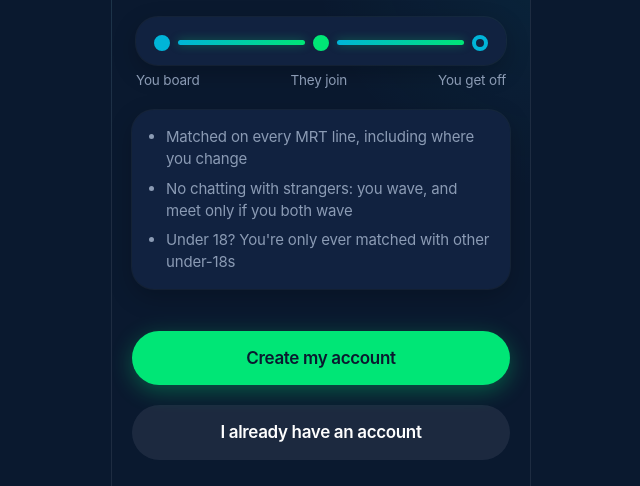
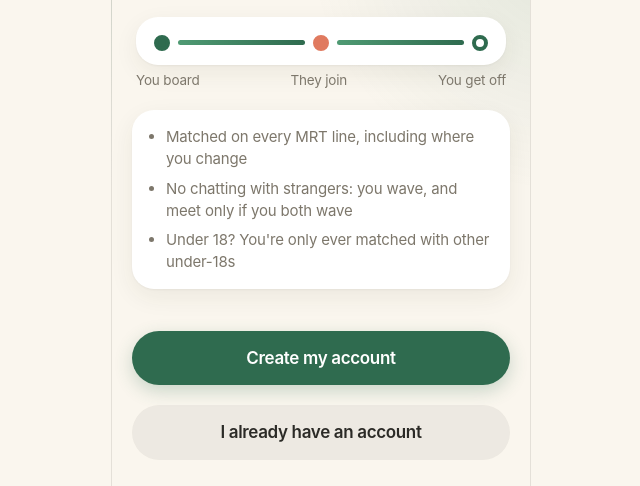
Before and after one commit to dg2stn5mgd-hub/app-idea, a plain HTML site: page prototype/new-user.html in a window 1280 px wide. Shown: the part 314-800 px from the top of the page, without its empty margins (319-959 px from the left). Drawn offline with Linux system fonts and the light colour scheme.

Commit message:
Warmer, organic look: Forest & cream
Cream background, white cards, forest green for buttons and routes, soft terracotta
for destinations, warm text and shadows, OneMap's standard map, and a forest icon.

Co-Authored-By: Claude Opus 5.5 <noreply@anthropic.com>
Claude-Session: https://claude.ai/code/session_01Ddbwa5nyKRvzjJrp9iwvZX

```diff
--- a/prototype/new-user.html
+++ b/prototype/new-user.html
@@ -5,18 +5,18 @@
 <meta name="viewport" content="width=device-width,initial-scale=1,viewport-fit=cover">
 <title>Carriage Sign-up</title>
 <meta name="description" content="Meet people on your daily train or bus ride.">
-<meta name="theme-color" content="#0a192f">
+<meta name="theme-color" content="#faf6ee">
 <meta name="mobile-web-app-capable" content="yes">
 <meta name="apple-mobile-web-app-capable" content="yes">
 <meta name="apple-mobile-web-app-title" content="Carriage">
-<meta name="apple-mobile-web-app-status-bar-style" content="black-translucent">
+<meta name="apple-mobile-web-app-status-bar-style" content="default">
 <link rel="manifest" href="/manifest.webmanifest">
 <link rel="apple-touch-icon" href="/icons/apple-touch-icon.png">
 <link rel="icon" type="image/png" href="/icons/icon-192.png">
 <link rel="stylesheet" href="/vendor/leaflet/leaflet.css">
 <script src="/vendor/leaflet/leaflet.js"></script>
 <style>
-:root { color-scheme: dark; padding-top: env(safe-area-inset-top, 0px); padding-bottom: env(safe-area-inset-bottom, 0px); }
+:root { color-scheme: light; padding-top: env(safe-area-inset-top, 0px); padding-bottom: env(safe-area-inset-bottom, 0px); }
 body { margin: 0; font: 14px/1.4 system-ui, -apple-system, "Segoe UI", sans-serif; }
 img { max-width: 100%; }
 [hidden] { display: none !important; }
@@ -28,46 +28,49 @@ img { max-width: 100%; }
 <link rel="preconnect" href="https://fonts.googleapis.com">
 <link rel="stylesheet" href="https://fonts.googleapis.com/css2?family=Inter:wght@400;500;600;700&display=swap">
 <style>
-/* Design: "Trust & Transit Green". Deep navy for backgrounds and bars, mint for active routes, badges and the
-   main buttons, white and cool grey text. Rounded cards, frosted "liquid glass" for things that float over content
-   (tab bar, map buttons, navigation panels, toasts); the MRT line and bus colours are the only other colours. */
+/* Design: "Forest & cream". Warm and organic: a cream background, white cards, deep forest green for the main
+   buttons and active routes, a touch of soft terracotta, and warm brown-black text. Rounded cards, frosted
+   "liquid glass" for things that float over content (tab bar, map buttons, navigation panels, toasts); the MRT
+   line and bus colours are the only other colours. */
 :root {
-  --bg: #0a192f;                           /* deep navy */
-  --surface: #112240;                      /* cards: a step lighter */
-  --surface-2: #172a4b;
-  --fill: rgba(203, 213, 225, .09);        /* tinted controls */
-  --fg: #ffffff;
-  --text: #cbd5e1;                         /* body text: soft cool grey */
-  --muted: #8b9bb4;
-  --line: rgba(203, 213, 225, .1);
-  --accent: #00e676;                       /* vibrant mint */
-  --accent-soft: rgba(0, 230, 118, .14);
-  --on-accent: #0a192f;
-  --match: #00e676;
-  --match-fill: #00e676;
-  --match-soft: rgba(0, 230, 118, .13);
-  --teal: #00b4d8;
-  --warn-soft: rgba(255, 184, 0, .14);
-  --warn-fg: #ffc94d;
-  --danger: #ff5c6c;
-  --map: #0f2242;
-  --map-edge: #1e3a60;
-  --water: #071426;
-  --glass: rgba(17, 34, 64, .62);
-  --glass-strong: rgba(17, 34, 64, .86);
-  --glass-edge: rgba(203, 213, 225, .12);
-  --glass-dark: rgba(6, 16, 32, .82);
-  --shadow: 0 0 0 1px rgba(203, 213, 225, .06), 0 8px 24px rgba(0, 0, 0, .22);
-  --shadow-float: 0 14px 38px rgba(0, 0, 0, .45), 0 0 0 1px rgba(203, 213, 225, .05);
-  --glow: 0 6px 22px rgba(0, 230, 118, .32);
-  --avatar: linear-gradient(160deg, #2c4c7c, #1a3359);
+  --bg: #faf6ee;                           /* warm cream */
+  --surface: #ffffff;
+  --surface-2: #f3ede2;                    /* sand, for things inside cards */
+  --fill: rgba(43, 42, 38, .06);           /* tinted controls */
+  --fg: #2b2a26;                           /* headings: brown-black */
+  --text: #3d3b35;
+  --muted: #7d776b;                        /* warm grey */
+  --line: rgba(43, 42, 38, .1);
+  --accent: #2f6b4f;                       /* forest green */
+  --accent-soft: rgba(47, 107, 79, .12);
+  --accent-light: #4f9a73;                 /* for gradients */
+  --on-accent: #ffffff;
+  --match: #2f6b4f;
+  --match-fill: #2f6b4f;
+  --match-soft: rgba(47, 107, 79, .12);
+  --accent-2: #e07a5f;                     /* soft terracotta */
+  --warn-soft: rgba(217, 164, 65, .16);
+  --warn-fg: #8a5a12;
+  --danger: #d64545;
+  --map: #efe9dd;
+  --map-edge: #d8cfbd;
+  --water: #d4e4e0;
+  --glass: rgba(255, 252, 246, .72);
+  --glass-strong: rgba(255, 252, 246, .9);
+  --glass-edge: rgba(255, 255, 255, .85);
+  --glass-dark: rgba(43, 42, 38, .86);
+  --halo: rgba(224, 122, 95, .1);          /* warm light at the top of each screen */
+  --shadow: 0 1px 2px rgba(60, 50, 30, .05), 0 8px 24px rgba(60, 50, 30, .07);
+  --shadow-float: 0 12px 32px rgba(60, 50, 30, .15), 0 2px 6px rgba(60, 50, 30, .06);
+  --glow: 0 6px 18px rgba(47, 107, 79, .24);
+  --avatar: linear-gradient(160deg, #cbb998, #a8967a);
   --radius: 22px;
   --spring: cubic-bezier(.3, 1.25, .5, 1);
   --ease: cubic-bezier(.2, .8, .2, 1);
   --font-display: -apple-system, BlinkMacSystemFont, "SF Pro Display", "Inter", "Segoe UI", Roboto, sans-serif;
   --font-body: -apple-system, BlinkMacSystemFont, "SF Pro Text", "Inter", "Segoe UI", Roboto, sans-serif;
   --font-mono: ui-monospace, "SF Mono", Menlo, Consolas, monospace;
-  color-scheme: dark;
+  color-scheme: light;
 }
 * { box-sizing: border-box; -webkit-tap-highlight-color: transparent; }
 body {
@@ -80,7 +83,7 @@ body {
 }
 .phone {
   max-width: 420px; margin: 0 auto;
-  background: radial-gradient(120% 420px at 50% -120px, rgba(0, 230, 118, .13), transparent 70%), radial-gradient(90% 360px at 110% 30%, rgba(0, 180, 216, .08), transparent 70%), var(--bg);
+  background: radial-gradient(120% 420px at 50% -120px, var(--halo), transparent 70%), radial-gradient(90% 360px at 110% 30%, var(--match-soft), transparent 70%), var(--bg);
   border: 1px solid var(--line); border-radius: 32px; overflow: clip;
   display: flex; flex-direction: column;
   /* Reaches the bottom of the screen; the tab bar floats there (see .tabbar) */
@@ -101,6 +104,7 @@ body {
 .dots span.on { background: var(--accent); }
 main { padding: 12px 20px 26px; display: flex; flex-direction: column; gap: 20px; flex: 1; }
 b, strong { color: var(--fg); }
+.nav-top b, .toast b, .update-bar b, .btn b { color: inherit; }
 h1, h2, h3 { color: var(--fg); font-family: var(--font-display); text-wrap: balance; margin: 0; letter-spacing: -0.025em; font-weight: 700; }
 h1 { font-size: 34px; line-height: 1.08; }
 h2 { font-size: 28px; line-height: 1.12; }
@@ -169,7 +173,7 @@ button:focus-visible, select:focus-visible, input:focus-visible, .chip:focus-vis
 /* Segmented control, like iOS */
 .seg { display: grid; grid-template-columns: 1fr 1fr; gap: 2px; background: var(--fill); padding: 3px; border-radius: 12px; }
 .seg button { font: inherit; font-size: 15px; font-weight: 500; border: 0; border-radius: 9px; padding: 9px; background: transparent; color: var(--fg); cursor: pointer; }
-.seg button[aria-pressed="true"] { background: var(--surface-2); color: var(--accent); font-weight: 600; box-shadow: 0 3px 10px rgba(0,0,0,.3), inset 0 0 0 1px rgba(0,230,118,.25); }
+.seg button[aria-pressed="true"] { background: var(--surface); color: var(--accent); font-weight: 600; box-shadow: 0 3px 8px rgba(60,50,30,.12), 0 1px 1px rgba(60,50,30,.05); }
 .seg.three { grid-template-columns: repeat(3, 1fr); }
 .rating { display: grid; grid-template-columns: 1fr 1fr; gap: 10px; }
 .rating button { font: inherit; font-weight: 600; padding: 16px 10px; border-radius: 18px; border: 0; background: var(--surface); color: var(--fg); cursor: pointer; box-shadow: var(--shadow); }
@@ -183,7 +187,7 @@ button:focus-visible, select:focus-visible, input:focus-visible, .chip:focus-vis
 .card.faded { opacity: 0.7; }
 .actions { flex-wrap: wrap; }
 .brand { display: flex; align-items: center; gap: 10px; font-family: var(--font-display); font-size: 20px; letter-spacing: -0.02em; }
-.logo { width: 32px; height: 32px; border-radius: 9px; background: linear-gradient(150deg, var(--accent), var(--teal)); color: var(--on-accent); display: grid; place-items: center; font-weight: 700; box-shadow: 0 2px 6px rgba(0,0,0,.18); }
+.logo { width: 32px; height: 32px; border-radius: 9px; background: linear-gradient(150deg, var(--accent-light), var(--accent)); color: var(--on-accent); display: grid; place-items: center; font-weight: 700; box-shadow: 0 2px 6px rgba(0,0,0,.18); }
 .search { display: flex; align-items: center; gap: 10px; background: var(--surface); border-radius: var(--radius); padding: 14px; box-shadow: var(--shadow); }
 .search .place-btn { box-shadow: none; background: var(--fill); }
 .search-fields { flex: 1; min-width: 0; display: flex; flex-direction: column; gap: 10px; }
@@ -195,9 +199,9 @@ button:focus-visible, select:focus-visible, input:focus-visible, .chip:focus-vis
 .land { fill: var(--map); stroke: var(--map-edge); stroke-width: 1; vector-effect: non-scaling-stroke; }
 .net { fill: none; stroke-width: 2.5; opacity: 0.3; stroke-linejoin: round; vector-effect: non-scaling-stroke; }
 .net-dot { fill: var(--map-edge); }
-.ride { fill: none; filter: drop-shadow(0 0 4px rgba(255, 255, 255, .25)); stroke-width: 6; stroke-linecap: round; stroke-linejoin: round; vector-effect: non-scaling-stroke; }
+.ride { fill: none; stroke-width: 6; stroke-linecap: round; stroke-linejoin: round; vector-effect: non-scaling-stroke; }
 .dot-fill { fill: #ffffff; }
-.dot-end { fill: var(--accent); stroke: #ffffff; }
+.dot-end { fill: var(--accent-2); stroke: #ffffff; }
 .map-label { font-family: var(--font-body); font-weight: 700; fill: var(--fg); paint-order: stroke; stroke: var(--map); stroke-linejoin: round; }
 .map-place { font-family: var(--font-body); font-weight: 500; fill: var(--muted); paint-order: stroke; stroke: var(--map); stroke-linejoin: round; }
 /* Liquid glass: frosted, a bright top edge, floating above what's underneath */
@@ -246,7 +250,7 @@ section.list > div { display: flex; flex-direction: column; gap: 2px; }
 .me-row > .muted { white-space: nowrap; }
 .top-gap { height: 8px; }
 .avatar.big { width: 64px; height: 64px; font-size: 24px; }
-.avatar.huge { width: 96px; height: 96px; font-size: 34px; background: linear-gradient(150deg, var(--accent), var(--teal)); color: var(--on-accent); box-shadow: 0 10px 30px rgba(0,230,118,.3); }
+.avatar.huge { width: 96px; height: 96px; font-size: 34px; background: linear-gradient(150deg, var(--accent-light), var(--accent)); color: var(--on-accent); box-shadow: 0 10px 28px rgba(47,107,79,.28); }
 /* Me tab: a centred profile, a strip of numbers, and grouped rows like Settings */
 .profile { display: flex; flex-direction: column; align-items: center; gap: 6px; text-align: center; padding-top: 6px; }
 .profile h2 { margin-top: 8px; }
@@ -333,7 +337,7 @@ img.avatar { object-fit: cover; }
 .lmap .leaflet-bar a:hover { background: var(--fill); }
 .map-pin { border-radius: 50%; border: 3px solid #fff; box-shadow: 0 2px 6px rgba(0,0,0,.3); }
 .map-pin.start { background: var(--accent); }
-.map-pin.end { background: var(--accent); }
+.map-pin.end { background: var(--accent-2); }
 .leaflet-tooltip { background: var(--surface); color: var(--fg); border: 1px solid var(--glass-edge); border-radius: 10px; box-shadow: var(--shadow-float); }
 .leaflet-tooltip-top::before { border-top-color: var(--surface); }
 .leaflet-tooltip-right::before { border-right-color: var(--surface); }
@@ -383,9 +387,9 @@ a.back.link.center { display: block; text-align: center; font-size: 15px; }
 .me-wrap { pointer-events: none; }
 .me-dot { position: relative; width: 64px; height: 64px; }
 .me-beam { position: absolute; inset: 0; border-radius: 50%; opacity: 0; transition: transform .25s;
-  background: conic-gradient(from -28deg, rgba(0,230,118,.55), rgba(0,230,118,.05) 56deg, transparent 56deg);
+  background: conic-gradient(from -28deg, rgba(47,107,79,.55), rgba(47,107,79,.05) 56deg, transparent 56deg);
   -webkit-mask: radial-gradient(circle, #000 0 68%, transparent 70%); mask: radial-gradient(circle, #000 0 68%, transparent 70%); }
-.me-core { position: absolute; left: 50%; top: 50%; width: 20px; height: 20px; margin: -10px; border-radius: 50%; background: var(--accent); border: 3px solid #fff; box-shadow: 0 0 0 6px rgba(0,230,118,.22), 0 1px 6px rgba(0,0,0,.35); }
+.me-core { position: absolute; left: 50%; top: 50%; width: 20px; height: 20px; margin: -10px; border-radius: 50%; background: var(--accent); border: 3px solid #fff; box-shadow: 0 0 0 6px rgba(47,107,79,.2), 0 1px 6px rgba(0,0,0,.35); }
 .map-locate { width: 36px; height: 36px; border-radius: 50%; border: 1px solid var(--glass-edge); background: var(--glass); color: var(--accent); display: grid; place-items: center; cursor: pointer; box-shadow: var(--shadow-float); }
 .map-locate svg { width: 16px; height: 16px; fill: currentColor; }
 /* Chats, like Messages */
@@ -406,7 +410,7 @@ a.back.link.center { display: block; text-align: center; font-size: 15px; }
 .chat-row.unread .chat-preview { color: var(--fg); }
 .chat-row.unread .chat-time { color: var(--accent); font-weight: 600; }
 .unread-badge { flex: none; min-width: 22px; height: 22px; padding: 0 6px; border-radius: 11px; background: var(--accent); color: var(--on-accent); font-size: 12.5px; font-weight: 600; display: grid; place-items: center; }
-.ticks { color: rgba(10,25,47,.65); font-size: 12px; letter-spacing: -2px; }
+.ticks { color: rgba(255,255,255,.75); font-size: 12px; letter-spacing: -2px; }
 .chat-head { position: sticky; top: env(safe-area-inset-top, 0px); z-index: 4; display: flex; align-items: center; gap: 10px; padding: 10px 16px; background: var(--glass-strong); border-bottom: 1px solid var(--line); }
 .chat-head h2 { font-size: 18px; letter-spacing: -0.02em; }
 .chat-head .avatar { width: 40px; height: 40px; }
@@ -437,7 +441,7 @@ a.back.link.center { display: block; text-align: center; font-size: 15px; }
 .fold-title b { font-weight: 600; }
 .faces { display: flex; flex: none; }
 .face { width: 28px; height: 28px; border-radius: 50%; background: var(--avatar); color: #fff; font-size: 11.5px; font-weight: 600; display: grid; place-items: center; border: 2px solid var(--surface); margin-left: -8px; }
-.fold.waved .face, .fold.friends .face { background: linear-gradient(150deg, var(--accent), var(--teal)); color: var(--on-accent); }
+.fold.waved .face, .fold.friends .face { background: linear-gradient(150deg, var(--accent-light), var(--accent)); color: var(--on-accent); }
 .face.more { background: var(--fill); color: var(--muted); }
 .chev { font-size: 22px; color: var(--muted); opacity: .6; transition: transform .4s var(--spring); }
 .fold.open .chev { transform: rotate(90deg); }
@@ -490,10 +494,10 @@ a.back.link.center { display: block; text-align: center; font-size: 15px; }
   box-shadow: var(--shadow-float); border: 1px solid rgba(255,255,255,.1); text-align: center;
 }
 .hero-line { display: flex; align-items: center; gap: 8px; background: var(--surface); border-radius: var(--radius); padding: 18px 18px 14px; box-shadow: var(--shadow); }
-.hero-line .seg-line { flex: 1; height: 5px; background: linear-gradient(90deg, var(--teal), var(--accent)); border-radius: 3px; box-shadow: 0 0 10px rgba(0,230,118,.35); }
-.hero-line .dot { width: 16px; height: 16px; border: 4px solid var(--teal); border-radius: 50%; background: var(--surface); }
-.hero-line .dot.you { background: var(--teal); }
-.hero-line .dot.them { border-color: var(--match-fill); background: var(--match-fill); }
+.hero-line .seg-line { flex: 1; height: 5px; background: linear-gradient(90deg, var(--accent-light), var(--accent)); border-radius: 3px; }
+.hero-line .dot { width: 16px; height: 16px; border: 4px solid var(--accent); border-radius: 50%; background: var(--surface); }
+.hero-line .dot.you { background: var(--accent); }
+.hero-line .dot.them { border-color: var(--accent-2); background: var(--accent-2); }
 
 /* Motion: screens slide in, sheets rise, folds open, messages pop. Nothing moves for people who turn motion off. */
 @media (prefers-reduced-motion: no-preference) {
@@ -527,7 +531,7 @@ a.back.link.center { display: block; text-align: center; font-size: 15px; }
 <script>
 // Which version of the prototype this page shows. new-user.html is the same file with this set to "new".
 const START_AS = "new";
-const BUILD = "23 Nov, 16:00";                 // when this version was made; build.py fills it in
+const BUILD = "23 Nov, 16:21";                 // when this version was made; build.py fills it in
 
 // Address of your live-data server (see server/README.md), e.g. "https://carriage-live.yourname.workers.dev".
 // Empty, or unreachable, means the Ride day screen shows clearly labelled sample times instead.
@@ -1236,7 +1240,7 @@ function drawDetailedMap({ r, trip }) {
       if (locWatch !== null) navigator.geolocation.clearWatch(locWatch);
       locWatch = navigator.geolocation.watchPosition(pos => {
         const ll = [pos.coords.latitude, pos.coords.longitude];
-        if (!m._me) m._me = [L.circle(ll, { radius: pos.coords.accuracy, color: "#00e676", weight: 1, fillOpacity: .12, interactive: false }).addTo(m), meMarker(ll).addTo(m)];
+        if (!m._me) m._me = [L.circle(ll, { radius: pos.coords.accuracy, color: "#2f6b4f", weight: 1, fillOpacity: .12, interactive: false }).addTo(m), meMarker(ll).addTo(m)];
         m._me[0].setLatLng(ll).setRadius(pos.coords.accuracy); m._me[1].setLatLng(ll);
         gpsHeading = Number.isFinite(pos.coords.heading) && pos.coords.speed > 0.5 ? pos.coords.heading : gpsHeading;
         setMeHeading(m._me[1], compass ?? gpsHeading);
@@ -1251,7 +1255,7 @@ function drawDetailedMap({ r, trip }) {
 }
 function addTiles(m) {
   let failed = 0;
-  L.tileLayer("https://www.onemap.gov.sg/maps/tiles/Night/{z}/{x}/{y}.png", {
+  L.tileLayer("https://www.onemap.gov.sg/maps/tiles/Default/{z}/{x}/{y}.png", {
     minZoom: 11, maxZoom: 19, detectRetina: true,
     attribution: '<a href="https://www.onemap.gov.sg/" target="_blank" rel="noopener">OneMap</a> &copy; contributors &#124; <a href="https://www.sla.gov.sg/" target="_blank" rel="noopener">Singapore Land Authority</a>',
   }).on("tileerror", () => {
@@ -2168,14 +2172,14 @@ const screens = {
       </div>
       <div class="stats">${stats.map(([n, what]) => `<div><b>${n}</b><span>${what}</span></div>`).join("")}</div>
       <div class="group">
-        ${row(ICONS.rides, "#00b4d8", "Daily commute", `${esc(placeName(state.commute.from))} → ${esc(placeName(state.commute.to))} · ${state.commute.time}${r ? ` ${r.legs.map(l => pill(l.line)).join(" ")}` : ""}`, 'data-go="1"')}
-        ${row(ICONS.star, "#ffb800", "Interests", [...state.interests].map(esc).join(", "), 'data-go="2"')}
-        ${row(ICONS.met, "#00e676", "Who you want to meet", `Ages ${state.minAge}–${state.maxAge} · within ${state.window} min of your train`, 'data-go="3"')}
+        ${row(ICONS.rides, "#3a7d8c", "Daily commute", `${esc(placeName(state.commute.from))} → ${esc(placeName(state.commute.to))} · ${state.commute.time}${r ? ` ${r.legs.map(l => pill(l.line)).join(" ")}` : ""}`, 'data-go="1"')}
+        ${row(ICONS.star, "#d9a441", "Interests", [...state.interests].map(esc).join(", "), 'data-go="2"')}
+        ${row(ICONS.met, "#2f6b4f", "Who you want to meet", `Ages ${state.minAge}–${state.maxAge} · within ${state.window} min of your train`, 'data-go="3"')}
       </div>
       <p class="note">Your daily commute is what Rides use, so you can check them anytime without searching. Use the Map for one-off trips.</p>
       <div class="group">
-        ${row(ICONS.shield, "#a78bfa", "Privacy and safety", "", 'data-toast="Nobody sees your stations or time until you both wave. Under-18s only meet under-18s. Ratings stay private."')}
-        ${row(ICONS.share, "#cbd5e1", "Tell a friend about Carriage", "", 'data-shareapp')}
+        ${row(ICONS.shield, "#8a6fb0", "Privacy and safety", "", 'data-toast="Nobody sees your stations or time until you both wave. Under-18s only meet under-18s. Ratings stay private."')}
+        ${row(ICONS.share, "#e07a5f", "Tell a friend about Carriage", "", 'data-shareapp')}
       </div>
       <p class="small muted center">Carriage · version ${esc(BUILD)}</p>
     </main>`;
--- a/prototype/sw.js
+++ b/prototype/sw.js
@@ -1,7 +1,7 @@
 // Keeps a copy of Carriage on the phone so it opens fast, even with weak signal on the MRT.
 // Pages: try the network for 3 seconds, then fall back to the saved copy.
 // Live bus times (another website) are never saved: they always come fresh.
-const CACHE = "carriage-v6";
+const CACHE = "carriage-v7";
 const SHELL = ["/", "/new-user", "/manifest.webmanifest", "/icons/icon-192.png", "/icons/apple-touch-icon.png",
   "/vendor/leaflet/leaflet.js", "/vendor/leaflet/leaflet.css"];
 
```
Also changed, not shown: prototype/artifact/current-user.html (+60 -56 lines), prototype/artifact/new-user.html (+60 -56 lines), prototype/index.html (+63 -59 lines), prototype/src/carriage.html (+59 -55 lines), prototype/icons/apple-touch-icon.png, prototype/icons/icon-192.png, prototype/manifest.webmanifest, 4 other files.
